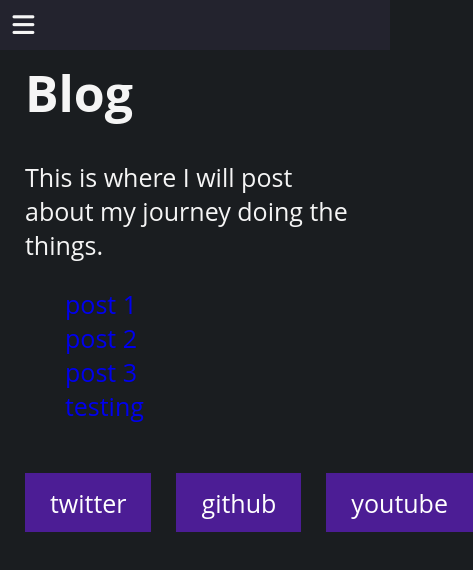
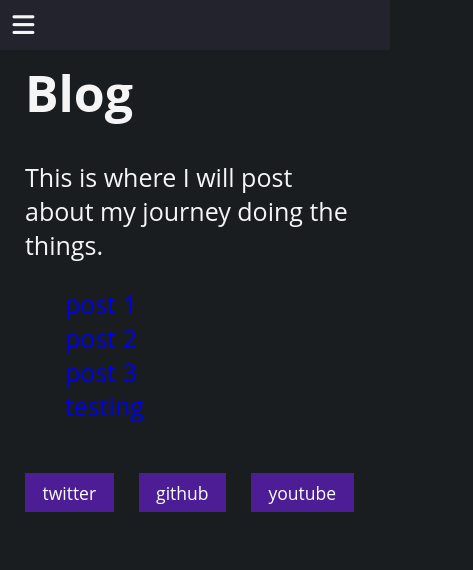
Before and after one commit to KeenanKunzelman/blog, an Astro site: page /blog in a window 390 px wide. Shown: the whole page, 473 px wide, since content can reach past the window. Built offline with nearby package versions, Linux system fonts and the light colour scheme; Astro itself is replaced by a stand-in of ours.

Commit message:
added some content

```diff
--- a/src/components/Social.astro
+++ b/src/components/Social.astro
@@ -6,7 +6,7 @@
 
 <style>
     a {
-        padding: 0.5rem 1rem;
+        padding: 0.3rem 0.7rem;
         color: white;
         background-color: #4c1d95;
         text-decoration: none;
--- a/src/styles/global.css
+++ b/src/styles/global.css
@@ -174,6 +174,10 @@
     }
 
 
+    footer {
+        font-size: .7rem;
+    }
+
 
     .nav-item {
         padding: .3rem;
```
